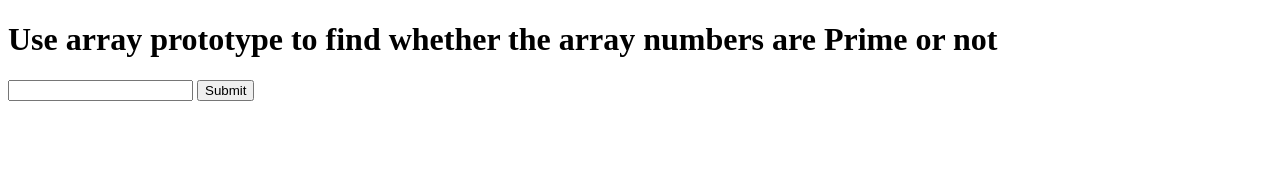
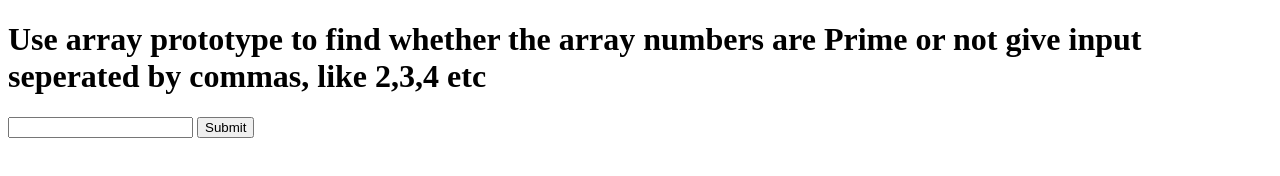
Before and after one commit to vali8055/adv_frontend, a plain HTML site: page jan01assignment/prototype.html in a window 1280 px wide. Drawn offline with Linux system fonts and the light colour scheme.

Commit message:
Update prototype.html

```diff
--- a/jan01assignment/prototype.html
+++ b/jan01assignment/prototype.html
@@ -7,7 +7,7 @@
     <title>Prototype</title>
 </head>
 <body>
-    <h1>Use array prototype to find whether the array numbers are Prime or not</h1>
+    <h1>Use array prototype to find whether the array numbers are Prime or not give input seperated by commas, like 2,3,4 etc</h1>
     <input type="text" id="inpfield" >
     <button id="submit" onclick="fn()">Submit</button>
     <div id="results"></div>
```
